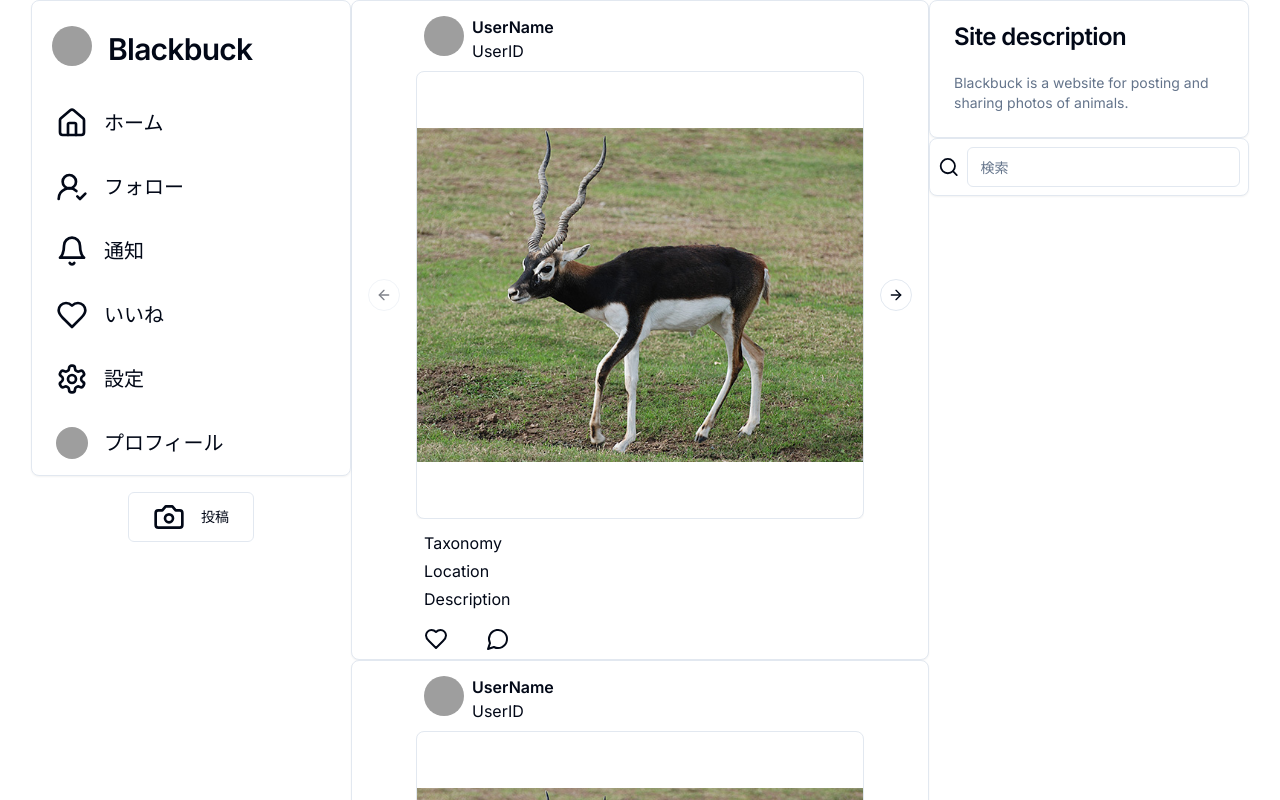
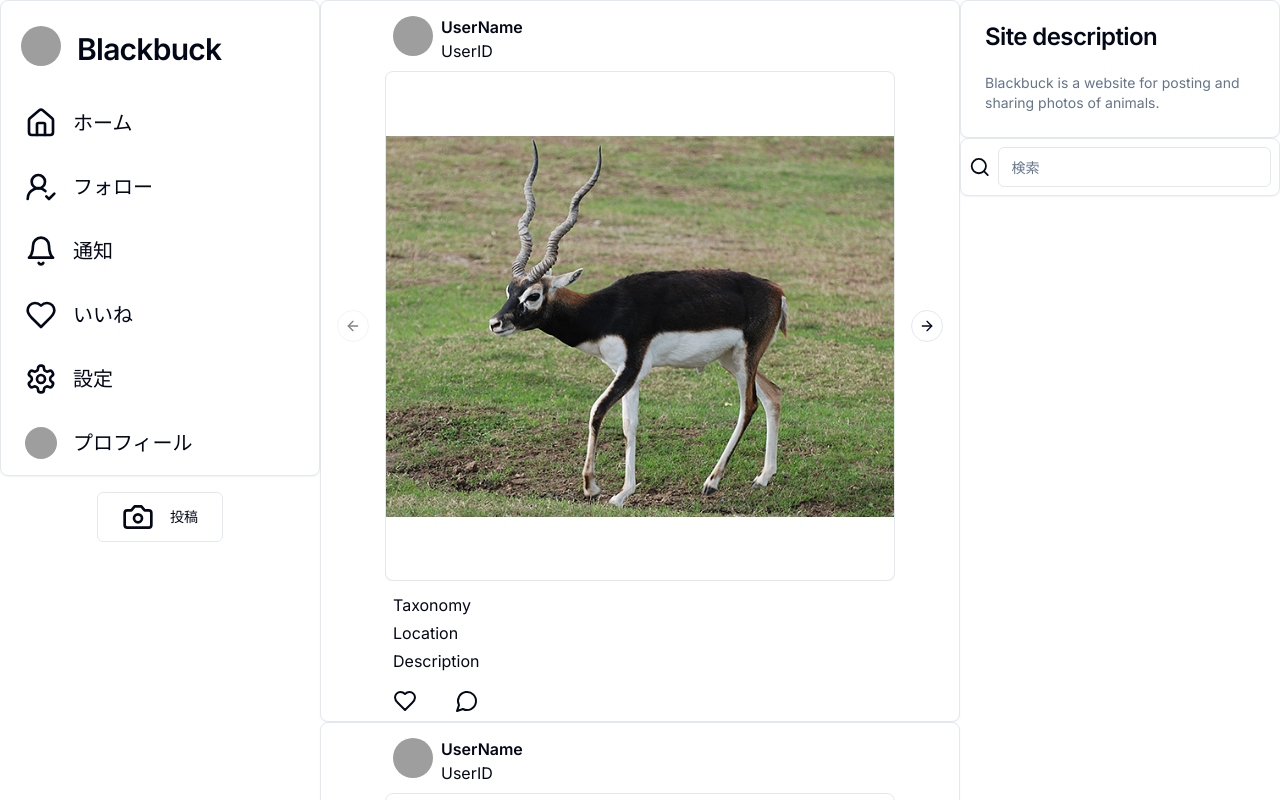
Before and after one commit to raithend/nextjs-project, a Next.js app: page / in a window 1280 px wide. Shown: the top 800 px of the page. Built offline with nearby package versions, Linux system fonts and the light colour scheme; grey boxes are pictures that could not be loaded.

Commit message:
tailwindcssにない幅指定を修正した。

```diff
--- a/app/(app)/layout.tsx
+++ b/app/(app)/layout.tsx
@@ -13,7 +13,7 @@ export default function Layout({
 					<LeftSidebar/>
 				</div>
 			</div>
-			<div className="w-160 flex-initial">
+			<div className="w-[640px] flex-initial">
 				{children}
 			</div>
 			<div className="hidden md:block w-80 flex-initial">
--- a/components/main-content/post.tsx
+++ b/components/main-content/post.tsx
@@ -41,7 +41,7 @@ export function Post() {
                 </CardHeader>
 
                 <CardContent className="p-0">
-                    <Carousel className="w-full max-w-md">
+                    <Carousel>
                     <CarouselContent>
                         {Array.from({ length: 5 }).map((_, index) => (
                         <CarouselItem key={index}>
```
